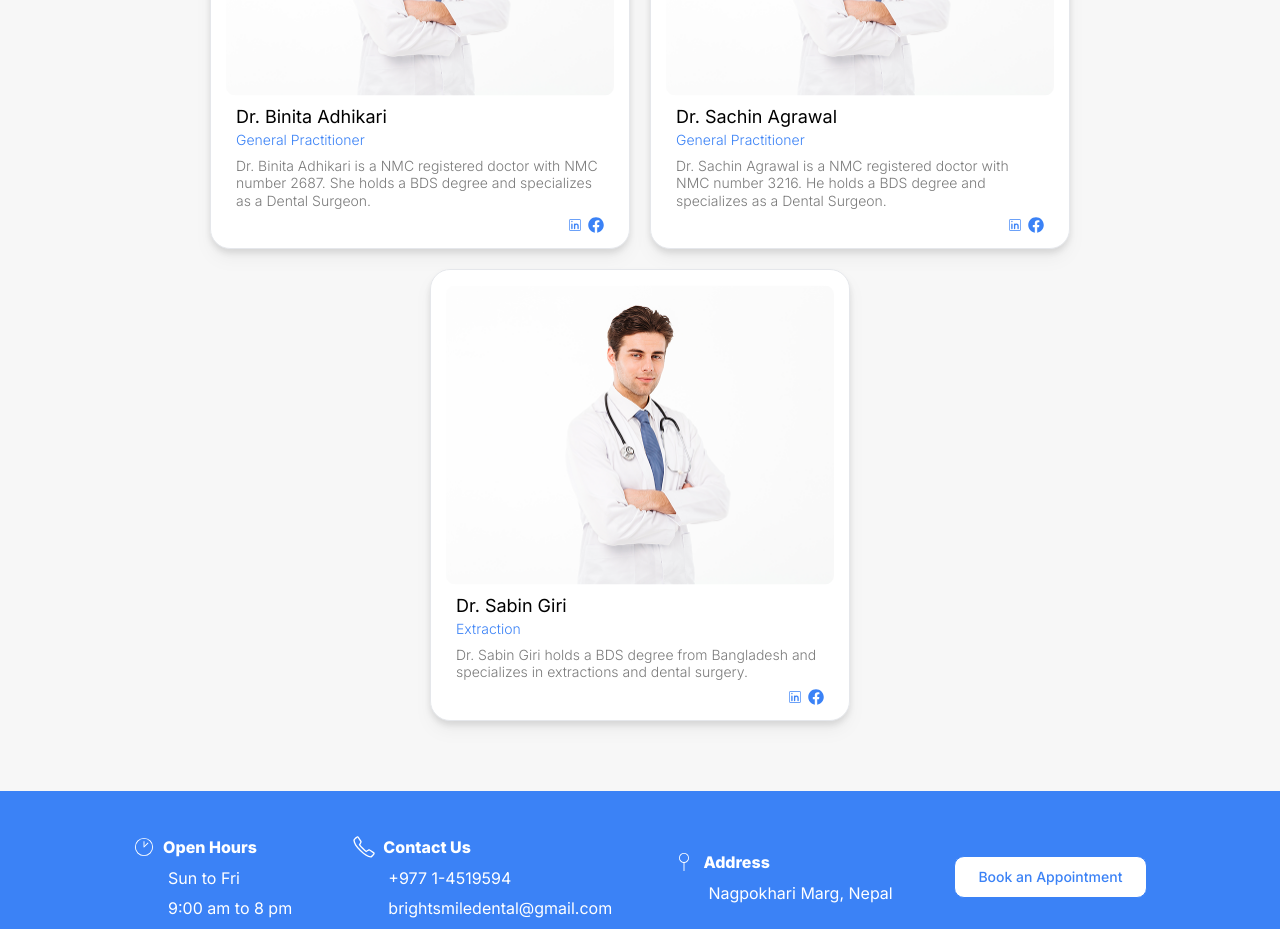
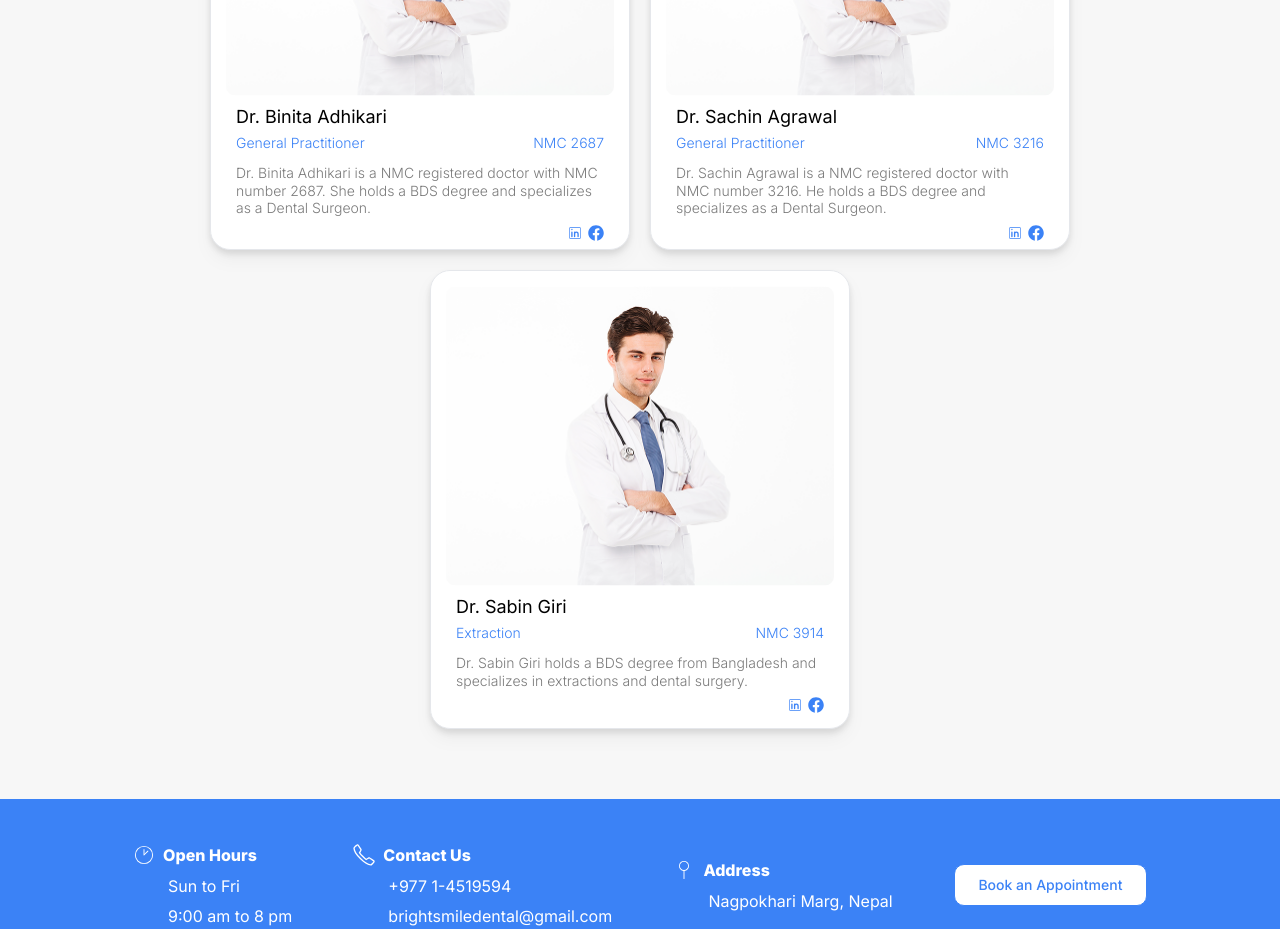
Before and after one commit to Abhayaghmr11/BrightSmileDental, a Next.js app: page / in a window 1280 px wide. Shown: the part 3060-3989 px from the top of the page. Built offline with nearby package versions, Linux system fonts and the light colour scheme.

Commit message:
Added NMC_id to TeamCard

```diff
--- a/components/molecule/Cards/TeamCards.tsx
+++ b/components/molecule/Cards/TeamCards.tsx
@@ -30,7 +30,10 @@ const TeamCards = ({ teams }: { teams: team }) => {
           <Text variant="card_heading" className="text-black">
             {teams.name}
           </Text>
+          <div className='flex justify-between py-[5px]'>
           <Text variant="span" className="text-primary">{teams.designation}</Text>
+          <Text variant='span' className='text-primary'>{teams?.NMC_id}</Text>
+          </div>
         </div>
         <div>
           <Text variant="span" className="text-secondary_foreground line-clamp-3">{teams.description}</Text>
```
